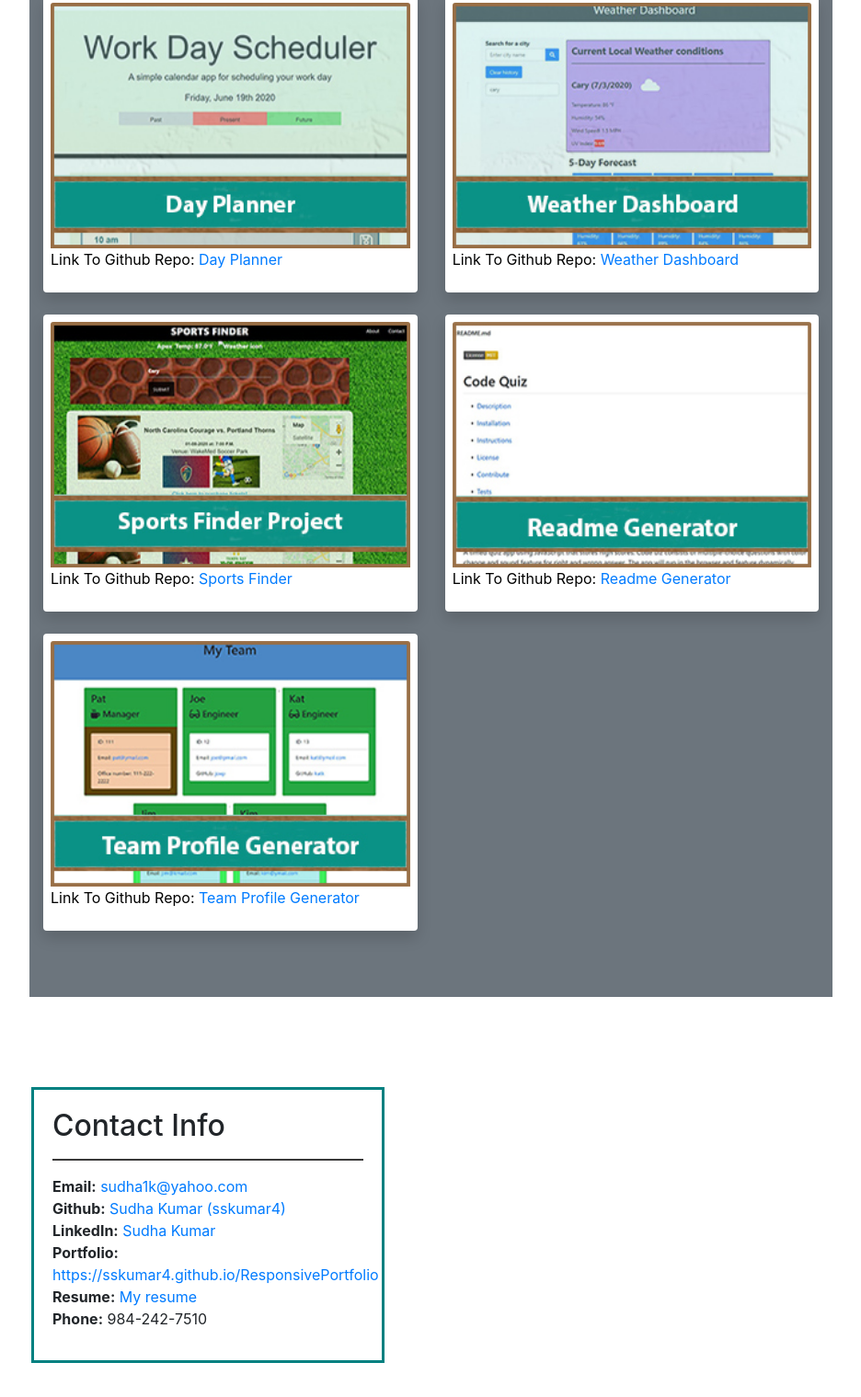
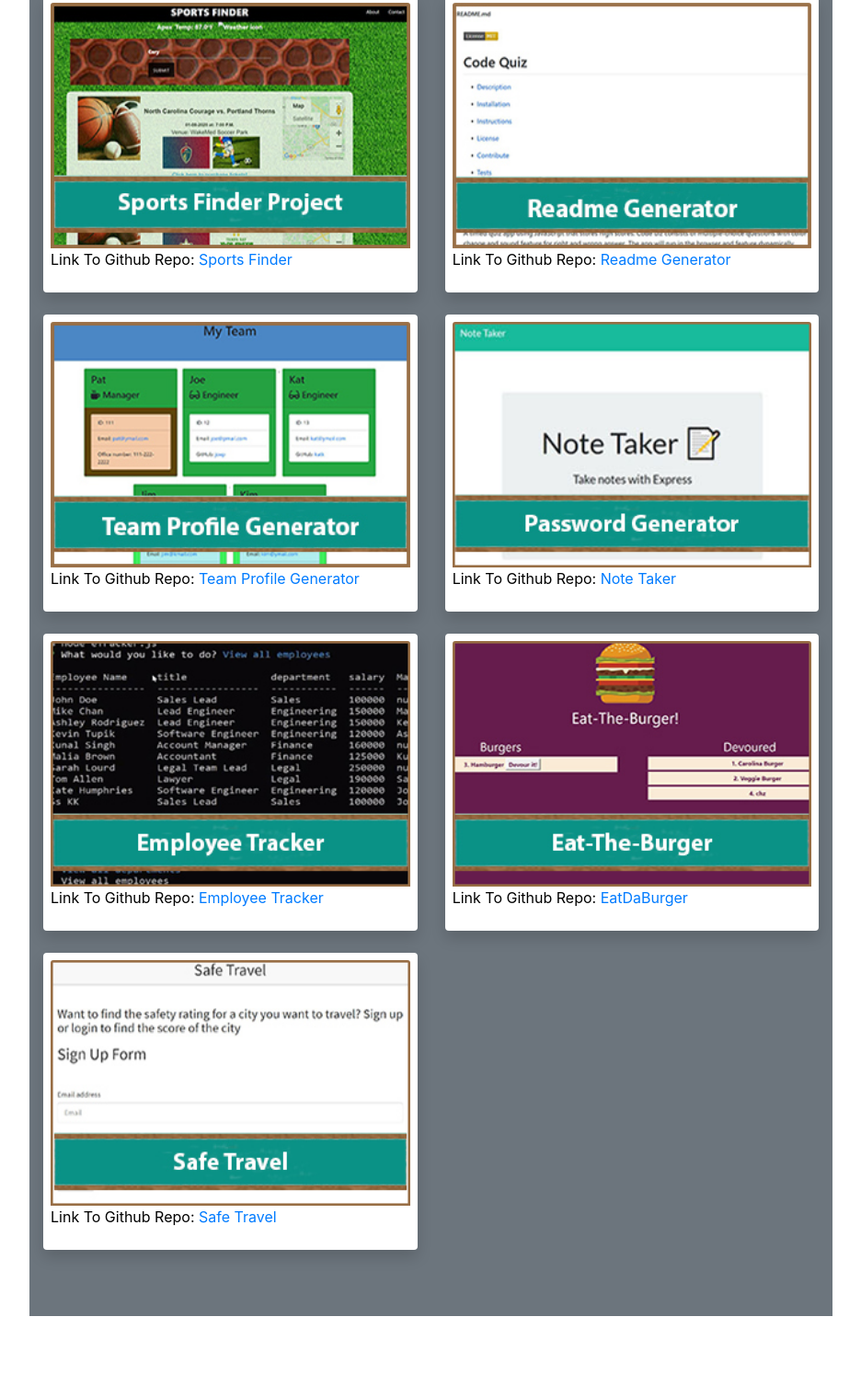
Before and after one commit to sskumar4/ResponsivePortfolio, a plain HTML site: page portfolio.html in a window 1280 px wide. Shown: the part 961-2480 px from the top of the page at 92% size, without its empty margins (1-937 px from the left). Drawn offline with nearby package versions, Linux system fonts and the light colour scheme.

Commit message:
updated portfolio page, added thumbnails to portfolio page

```diff
--- a/assets/css/style.css
+++ b/assets/css/style.css
@@ -80,7 +80,7 @@
 
                         .card1 {
                             margin-top: 50px;
-                            margin-left: 50px;
+                            margin-left: 25px;
                             height: 300px;
                             border: solid;
                             border-color: teal;
--- a/portfolio.html
+++ b/portfolio.html
@@ -54,6 +54,10 @@
                         </a>
                         </li>
                         <li class="nav-item">
+                            <a class="nav-link" href="../assets/Resume_SudhaKumar_52720.pdf">Resume
+                        </a>
+                        </li>
+                        <li class="nav-item">
                             <a class="nav-link" href="contact.html">Contact
                         </a>
                         </li>
@@ -102,36 +106,11 @@
                     <div class="row">
                         <div class="col-md-6 mb-4">
                             <div class="card p-2 shadow border-0 ">
-                                <a href="https://sskumar4.github.io/PasswordGenerator/" target="_blank"><img src="assets/images/passwordGenerator.jpg" alt="Password Generator" class="card-img-top img-fluid mx-auto d-block"></a>
+                                <a href="https://sskumar4.github.io/PasswordGenerator/" target="_blank"><img src="assets/images/randompassgen.jpg" alt="Password Generator" class="card-img-top img-fluid mx-auto d-block"></a>
 
                                 <p class="repo-link">
                                     Link To Github Repo:
-                                    <a href="https://github.com/sskumar4/PasswordGenerator" target="_blank">Password Generator</a>
-                                </p>
-                            </div>
-                        </div>
-
-
-                        <div class="col-md-6 mb-4">
-                            <div class="card p-2 shadow border-0 ">
-                                <a href="https://sskumar4.github.io/CodeQuiz/" target="_blank"><img src="assets/images/codeQuiz.jpg" alt="Code Quiz" class="card-img-top img-fluid mx-auto d-block"></a>
-
-                                <p class="repo-link">
-                                    Link To Github Repo:
-                                    <a href="https://github.com/sskumar4/CodeQuiz" target="_blank">Code Quiz</a>
-                                </p>
-                            </div>
-                        </div>
-                    </div>
-                    <!--end div row -->
-                    <div class="row">
-                        <div class="col-md-6 mb-4">
-                            <div class="card p-2 shadow border-0 ">
-                                <a href="https://sskumar4.github.io/DayPlanner/" target="_blank"><img src="assets/images/dayPlanner.jpg" alt="Day Planner" class="card-img-top img-fluid mx-auto d-block"></a>
-
-                                <p class="repo-link">
-                                    Link To Github Repo:
-                                    <a href="https://github.com/sskumar4/DayPlanner" target="_blank">Day Planner</a>
+                                    <a href="https://github.com/sskumar4/RandomPasswordGen" target="_blank">Password Generator</a>
                                 </p>
                             </div>
                         </div>
@@ -147,7 +126,44 @@
                                 </p>
                             </div>
                         </div>
+
+
+                        <!-- <div class="col-md-6 mb-4">
+                            <div class="card p-2 shadow border-0 ">
+                                <a href="https://sskumar4.github.io/timedCodeQuiz" target="_blank"><img src="assets/images/codeQuiz.jpg" alt="Code Quiz" class="card-img-top img-fluid mx-auto d-block"></a>
+
+                                <p class="repo-link">
+                                    Link To Github Repo:
+                                    <a href="https://github.com/sskumar4/timedCodeQuiz" target="_blank">Timed Code Quiz</a>
+                                </p>
+                            </div>
+                        </div> -->
                     </div>
+                    <!--end div row -->
+                    <!-- <div class="row">
+                        <div class="col-md-6 mb-4">
+                            <div class="card p-2 shadow border-0 ">
+                                <a href="https://sskumar4.github.io/WorkDayScheduler" target="_blank"><img src="assets/images/dayPlanner.jpg" alt="Day Planner" class="card-img-top img-fluid mx-auto d-block"></a>
+
+                                <p class="repo-link">
+                                    Link To Github Repo:
+                                    <a href="https://github.com/sskumar4/WorkDayScheduler" target="_blank">Work Day Scheculer</a>
+                                </p>
+                            </div>
+                        </div>
+
+                        <div class="col-md-6 mb-4">
+                            <div class="card p-2 shadow border-0 ">
+                                <a href="https://sskumar4.github.io/WeatherDashboard/" target="_blank"><img src="assets/images/weatherDashboard.jpg" alt="Weather Dashboard" class="card-img-top img-fluid mx-auto d-block"></a>
+
+                                <p class="repo-link">
+                                    Link To Github Repo:
+                                    <a href="https://github.com/sskumar4/WeatherDashboard
+                                    " target="_blank">Weather Dashboard</a>
+                                </p>
+                            </div>
+                        </div>
+                    </div> -->
                     <div class="row">
                         <div class="col-md-6 mb-4">
                             <div class="card p-2 shadow border-0 ">
@@ -173,15 +189,80 @@
                     <div class="row">
                         <div class="col-md-6 mb-4">
                             <div class="card p-2 shadow border-0 ">
-                                <a href="https://sskumar4.github.io/Finder-Project1/" target="_blank"><img src="assets/images/TPG.jpg" alt="Weather Dashboard" class="card-img-top img-fluid mx-auto d-block"></a>
+                                <a href="https://sskumar4.github.io/TeamProfileGenerator" target="_blank"><img src="assets/images/TPG.jpg" alt="Team Profile Generator" class="card-img-top img-fluid mx-auto d-block"></a>
 
                                 <p class="repo-link">
                                     Link To Github Repo:
-                                    <a href="https://github.com/sskumar4/Finder-Project1" target="_blank">Team Profile Generator</a>
+                                    <a href="https://github.com/sskumar4/TeamProfileGenerator" target="_blank">Team Profile Generator</a>
                                 </p>
                             </div>
                         </div>
+                        <div class="col-md-6 mb-4">
+                            <div class="card p-2 shadow border-0 ">
+                                    <a href="https://mysterious-oasis-01338.herokuapp.com/" target="_blank"><img src="assets/images/notetaker.jpg" alt="Note Taker" class="card-img-top img-fluid mx-auto d-block"></a>
+
+                                    <p class="repo-link">
+                                        Link To Github Repo:
+                                        <a href="https://github.com/sskumar4/NoteTaker" target="_blank">Note Taker</a>
+                                    </p>
+                            </div>
+                        </div>
                     </div>
+                    <div class="row">
+                        <div class="col-md-6 mb-4">
+                            <div class="card p-2 shadow border-0 ">
+                                <a href="https://github.com/sskumar4/MySQLEmployeeTracker" target="_blank"><img src="assets/images/employeetracker.jpg" alt="Employee Tracker" class="card-img-top img-fluid mx-auto d-block"></a>
+
+                                <p class="repo-link">
+                                    Link To Github Repo:
+                                    <a href="https://github.com/sskumar4/MySQLEmployeeTracker" target="_blank">Employee Tracker</a>
+                                </p>
+                            </div>
+                        </div>
+                        <div class="col-md-6 mb-4">
+                            <div class="card p-2 shadow border-0 ">
+                                    <a href="https://limitless-tor-53439.herokuapp.com" target="_blank"><img src="assets/images/eatdaburger.jpg" alt="Note Taker" class="card-img-top img-fluid mx-auto d-block"></a>
+
+                                    <p class="repo-link">
+                                        Link To Github Repo:
+                                        <a href="https://github.com/sskumar4/EatDaBurger" target="_blank">EatDaBurger</a>
+                                    </p>
+                            </div>
+                        </div>
+                    </div>
+                    <div class="row">
+                        <div class="col-md-6 mb-4">
+                            <div class="card p-2 shadow border-0 ">
+                                    <a href="https://safe-travel-wishlist.herokuapp.com/" target="_blank"><img src="assets/images/safetravel.jpg" alt="Safe Travel" class="card-img-top img-fluid mx-auto d-block"></a>
+
+                                    <p class="repo-link">
+                                        Link To Github Repo:
+                                        <a href="https://github.com/sskumar4/safetravel" target="_blank">Safe Travel</a>
+                                    </p>
+                            </div>
+                        </div>
+                        <!-- <div class="col-md-6 mb-4">
+                            <div class="card p-2 shadow border-0 ">
+                                <a href="" target="_blank"><img src="assets/images/" alt="Reverse Engineering" class="card-img-top img-fluid mx-auto d-block"></a>
+
+                                <p class="repo-link">
+                                    Link To Github Repo:
+                                    <a href="https://github.com/sskumar4/" target="_blank">Reverse Engineering</a>
+                                </p>
+                            </div>
+                        </div> -->
+                        <!-- <div class="col-md-6 mb-4">
+                            <div class="card p-2 shadow border-0 ">
+                                    <a href="https://safe-travel-wishlist.herokuapp.com/" target="_blank"><img src="assets/images/safetravel.jpg" alt="Safe Travel" class="card-img-top img-fluid mx-auto d-block"></a>
+
+                                    <p class="repo-link">
+                                        Link To Github Repo:
+                                        <a href="https://github.com/sskumar4/safetravel" target="_blank">Safe Travel</a>
+                                    </p>
+                            </div>
+                        </div> -->
+                    </div>
+
 
                 </section>
                 <div class="card1" style="width: 24rem;">
```
Also changed, not shown: contact.html (+4 -0 lines), index.html (+5 -0 lines), assets/images/eatdaburger.jpg (added), assets/images/employeetracker.jpg (added), assets/images/notetaker.jpg (added), assets/images/randompassgen.jpg (added), assets/images/safetravel.jpg (added).
